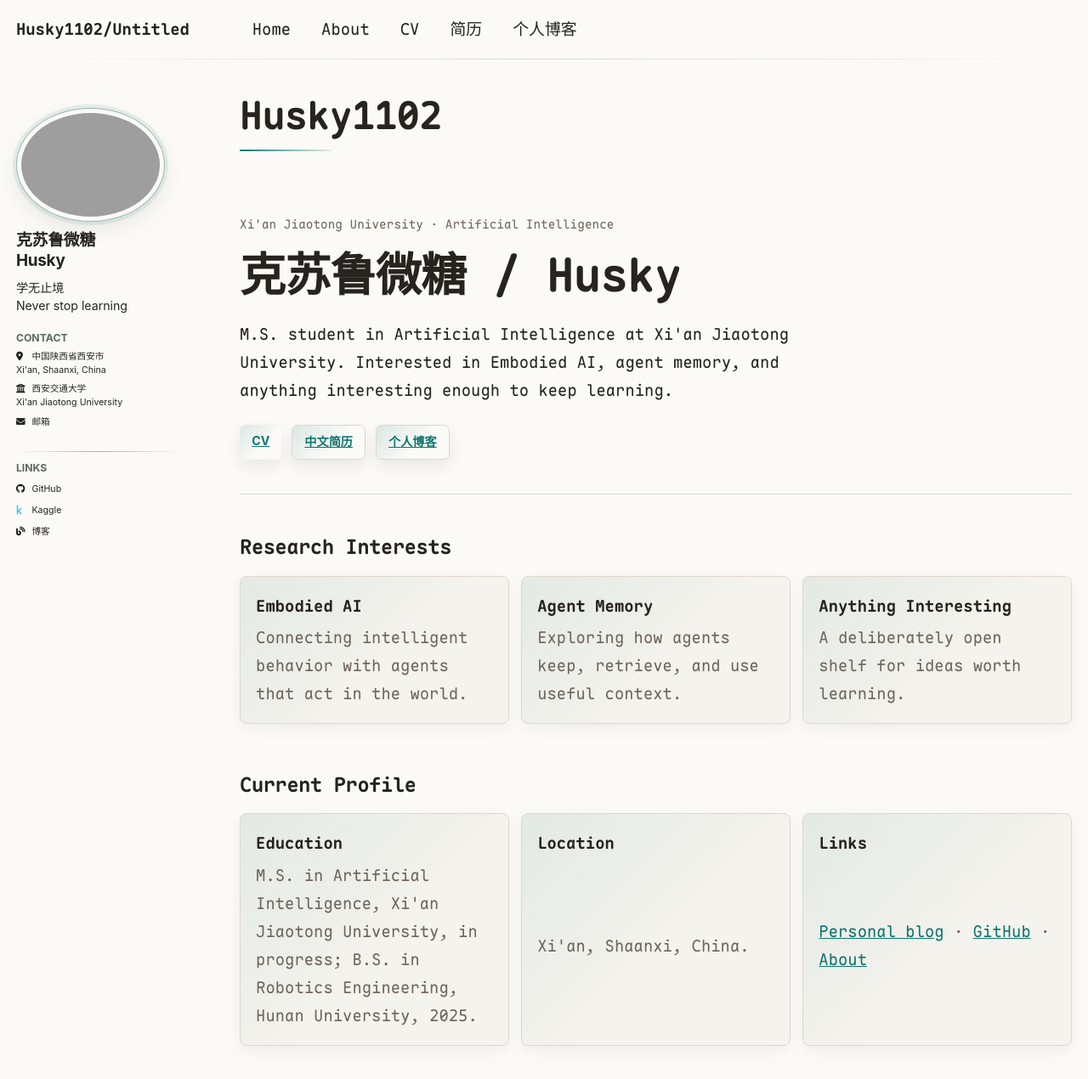
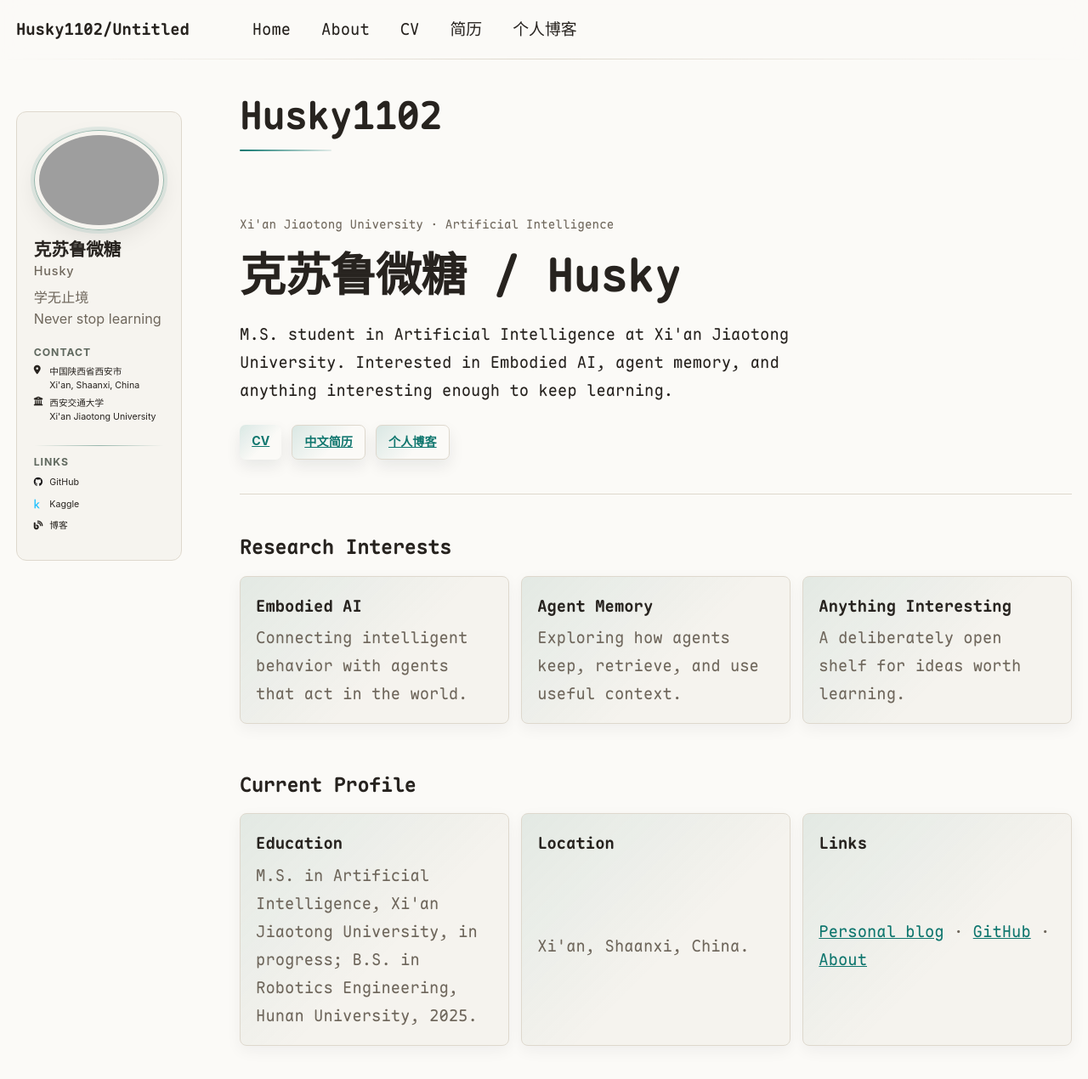
Before and after one commit to husky1102/husky1102.github.io, a Jekyll site: the page built from _pages/home.md, in a window 1280 px wide and 1400 px high. Shown: the top 1270 px of the window at 85% size. Built offline with Jekyll 4.4.1, drawn with Linux system fonts in a browser that asks for light colours; some web fonts are replaced.

Commit message:
Hide author email; polish sidebar typography and add a profile card
Privacy: remove the author email everywhere — the sidebar CONTACT block
and (via blanking _config.yml) the Atom feed author metadata. Repo is
public, so the value isn't kept in a comment either.

Sidebar polish:
- Name: render the Latin part ("Husky") as a quieter handle under the
  primary CJK name (wrapped in <span class=author__name-latin>)
- Bio reads as a muted tagline; CONTACT/LINKS labels get letter-spacing
- Multi-line contact items (location/employer) hang-align via flex so the
  English line lines up under the Chinese instead of under the icon
- Wrap the profile in a subtle quiet-tier card matching the home cards

```diff
--- a/_config.yml
+++ b/_config.yml
@@ -23,13 +23,13 @@ repository               : "husky1102/husky1102.github.io"
 author:
   # Biographic information
   avatar           : "图片-245透明.png"
-  name             : "克苏鲁微糖<br>Husky"
+  name             : '克苏鲁微糖<br><span class="author__name-latin">Husky</span>'
   pronouns         : # example: "she/her"
   bio              : "学无止境<br>Never stop learning"
   location         : "中国陕西省西安市<br>Xi'an, Shaanxi, China"
   employer         : "西安交通大学<br>Xi'an Jiaotong University"
   uri              : # URL
-  email            : "zhiqin.gao@qq.com"
+  email            :  # removed for privacy
   blog             : "https://www.husky1102.top/"
 
   # Academic websites
--- a/_includes/author-profile.html
+++ b/_includes/author-profile.html
@@ -4,7 +4,7 @@
 {% assign author = site.data.authors[page.author] %}{% else %}{% assign author = site.author %}
 {% endif %}
 
-<div itemscope itemtype="http://schema.org/Person">
+<div class="author__profile" itemscope itemtype="http://schema.org/Person">
 
   <div class="author__avatar">
     {% if author.avatar contains "://" %}
@@ -24,7 +24,7 @@
   <div class="author__urls-wrapper">
     <button class="btn btn--inverse">Follow</button>
     <ul class="author__urls social-icons">
-      {% if author.location or author.employer or author.uri or author.email %}
+      {% if author.location or author.employer or author.uri %}
       <li class="author__urls-section author__urls-section--contact">
         <span class="author__urls-heading">CONTACT</span>
         <ul class="author__urls-group">
@@ -40,10 +40,6 @@
       {% if author.uri %}
       <li><a href="{{ author.uri }}"><i class="fas fa-fw fa-link icon-pad-right" aria-hidden="true"></i>{{
           site.data.ui-text[site.locale].website_label | default: "Website" }}</a></li>
-      {% endif %}
-      {% if author.email %}
-      <li><a href="mailto:{{ author.email }}"><i class="fas fa-fw fa-envelope icon-pad-right" aria-hidden="true"></i>{{
-          site.data.ui-text[site.locale].email_label | default: "Email" }}</a></li>
       {% endif %}
         </ul>
       </li>
--- a/_sass/layout/_sidebar.scss
+++ b/_sass/layout/_sidebar.scss
@@ -81,6 +81,19 @@
    Author profile and links
    ========================================================================== */
 
+/* Subtle profile card on desktop — echoes the home page's quiet card tier and
+   gives the (transparent PNG) avatar a clean backdrop. Kept flat (no shadow) at
+   rest so it stays quiet next to the centered content. */
+.sidebar .author__profile {
+  @include breakpoint($large) {
+    margin-top: 0.25rem;
+    padding: 1.15rem 1.1rem 1.25rem;
+    border: 1px solid var(--global-border-color);
+    border-radius: 12px;
+    background: color-mix(in srgb, var(--global-footer-bg-color) 55%, var(--global-bg-color));
+  }
+}
+
 .author__avatar {
   display: table-cell;
   vertical-align: top;
@@ -149,13 +162,30 @@
 }
 .sidebar .author__name {
   font-family: $sans-serif;
-  font-size: $type-size-5;
+  font-size: 1.15rem;
+  font-weight: 700;
+  letter-spacing: -0.01em;
+  line-height: 1.25;
+}
+
+/* The Latin part of the name (e.g. "Husky") reads as a quieter handle under
+   the primary CJK name. Wrapped in <span class="author__name-latin"> in config. */
+.author__name-latin {
+  display: block;
+  margin-top: 0.18rem;
+  font-size: 0.8rem;
+  font-weight: 500;
+  letter-spacing: 0.06em;
+  color: var(--global-text-color-light);
 }
 
 .sidebar .author__desktop {
   display: none;
   @media screen and (min-width: 1024px) {
-    display: block;
+    /* flex so the icon is its own column and a two-line value (中文 / English)
+       hangs aligned under its first line instead of wrapping under the icon */
+    display: flex;
+    align-items: flex-start;
   }
 }
 
@@ -175,6 +205,13 @@
     margin-top: 10px;
     margin-bottom: 20px;
   }
+}
+
+/* Bio reads as a muted tagline (overrides the small `.sidebar p` size). */
+.sidebar .author__bio {
+  color: var(--global-text-color-light);
+  font-size: 0.9rem;
+  line-height: 1.55;
 }
 
 .author__urls-wrapper {
@@ -298,11 +335,11 @@
   .author__urls-heading {
     display: block;
     margin: 0 0 0.4rem;
-    color: color-mix(in srgb, var(--global-text-color-light) 80%, var(--global-link-color));
+    color: color-mix(in srgb, var(--global-text-color-light) 84%, var(--global-link-color));
     font-size: 0.68rem;
     font-weight: 700;
     line-height: 1.2;
-    letter-spacing: 0;
+    letter-spacing: 0.08em;
   }
 
   .author__urls-group li {
```
